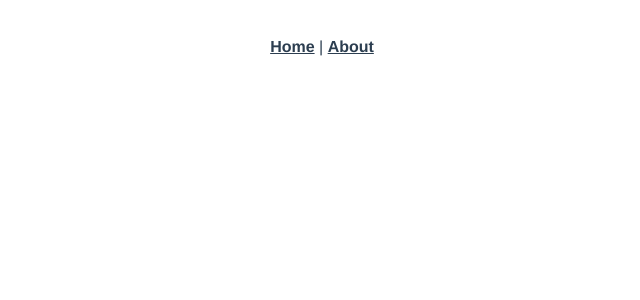
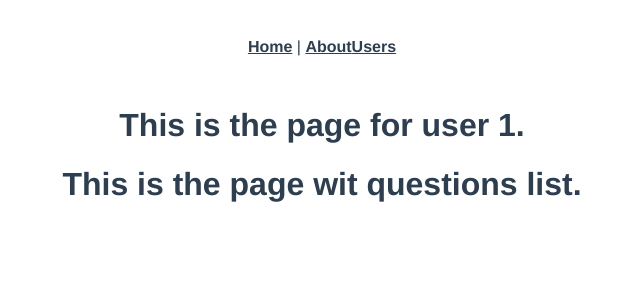
Before and after one commit to adiaconu-pent/vue-test, a Vue app: page /users/1/questions in a window 1280 px wide. Shown: the top 300 px of the page, without its empty margins (318-958 px from the left). Built offline with nearby package versions, Linux system fonts and the light colour scheme.

Commit message:
Added basic pages to build the route

```diff
--- a/src/App.vue
+++ b/src/App.vue
@@ -3,6 +3,7 @@
     <div id="nav">
       <router-link to="/">Home</router-link> |
       <router-link to="/about">About</router-link>
+      <router-link to="/users">Users</router-link>
     </div>
     <router-view/>
   </div>
--- /dev/null
+++ b/src/components/NotFoundComponent.vue
@@ -0,0 +1,11 @@
+<template>
+  <div class="not-found-component">
+    <p>The page was not found!</p>
+  </div>
+</template>
+
+<script>
+export default {
+  name: "NotFoundComponent"
+};
+</script>
--- a/src/router.js
+++ b/src/router.js
@@ -1,6 +1,11 @@
 import Vue from 'vue';
 import Router from 'vue-router';
 import Home from './views/Home.vue';
+import Users from './views/Users';
+import UserDetails from './views/UserDetails';
+import Questions from './views/Questions';
+import Tags from './views/Tags';
+import NotFoundComponent from './components/NotFoundComponent'
 
 Vue.use(Router);
 
@@ -21,5 +26,29 @@ export default new Router({
       // which is lazy-loaded when the route is visited.
       component: () => import(/* webpackChunkName: "about" */ './views/About.vue'),
     },
+    {
+      path: '/users',
+      name: 'users',
+      component: Users
+    },
+    {
+      path: '/users/:id',
+      name: 'user',
+      component: UserDetails,
+      children: [
+        {
+          path: 'tags',
+          component: Tags
+        },
+        {
+          path: 'questions',
+          component: Questions
+        }
+      ]
+    },
+    {
+      path: '*',
+      component: NotFoundComponent
+    }
   ],
 });
--- /dev/null
+++ b/src/views/Questions.vue
@@ -0,0 +1,12 @@
+<template>
+  <div class="questions">
+    <h1>This is the page wit questions list.</h1>
+  </div>
+</template>
+
+<script>
+
+export default {
+  name: 'questions',
+};
+</script>
--- /dev/null
+++ b/src/views/Tags.vue
@@ -0,0 +1,12 @@
+<template>
+  <div class="tags">
+    <h1>This is the page wit tags list.</h1>
+  </div>
+</template>
+
+<script>
+
+export default {
+  name: 'tags',
+};
+</script>
--- /dev/null
+++ b/src/views/UserDetails.vue
@@ -0,0 +1,13 @@
+<template>
+  <div class="user-details">
+    <h1>This is the page for user {{$route.params.id}}.</h1>
+    <router-view></router-view>
+  </div>
+</template>
+
+<script>
+
+export default {
+  name: 'user-details',
+};
+</script>
--- /dev/null
+++ b/src/views/Users.vue
@@ -0,0 +1,12 @@
+<template>
+  <div class="users">
+    <h1>This is the page wit users list.</h1>
+  </div>
+</template>
+
+<script>
+
+export default {
+  name: 'users',
+};
+</script>
```
